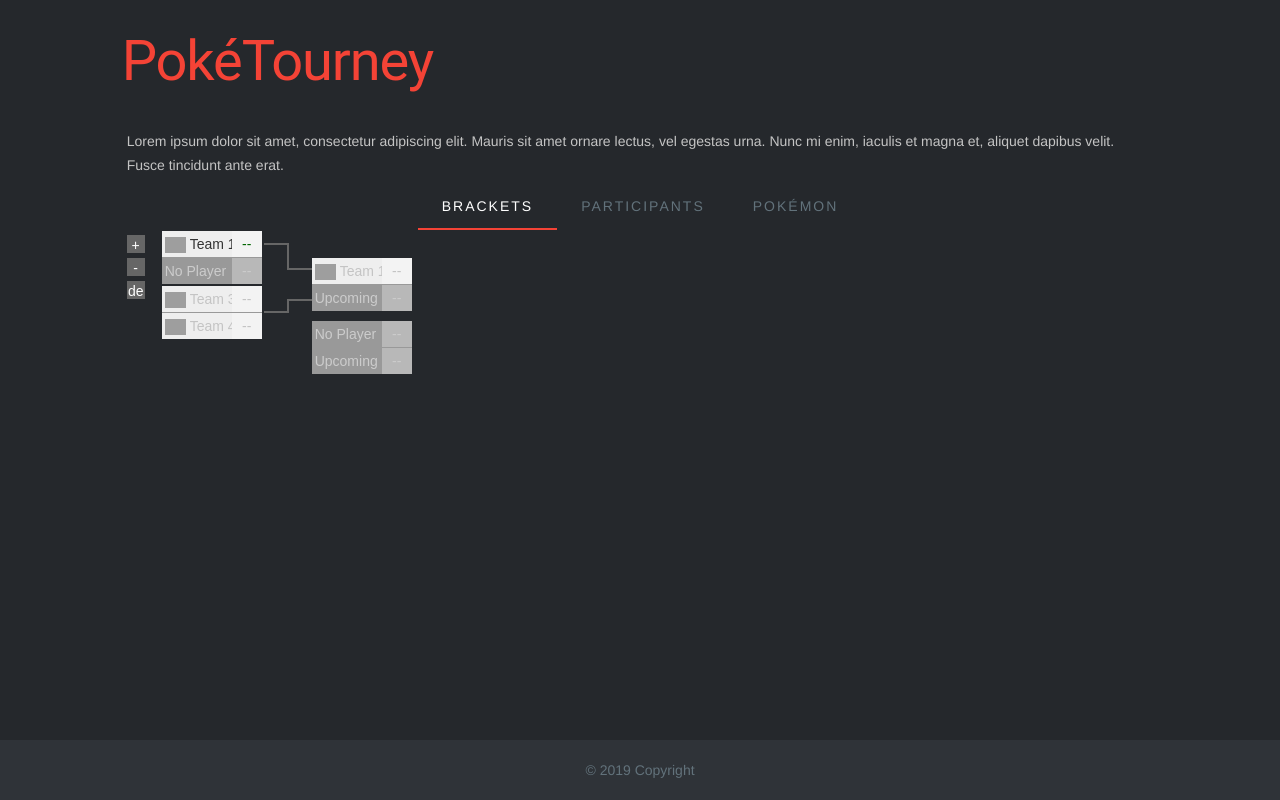
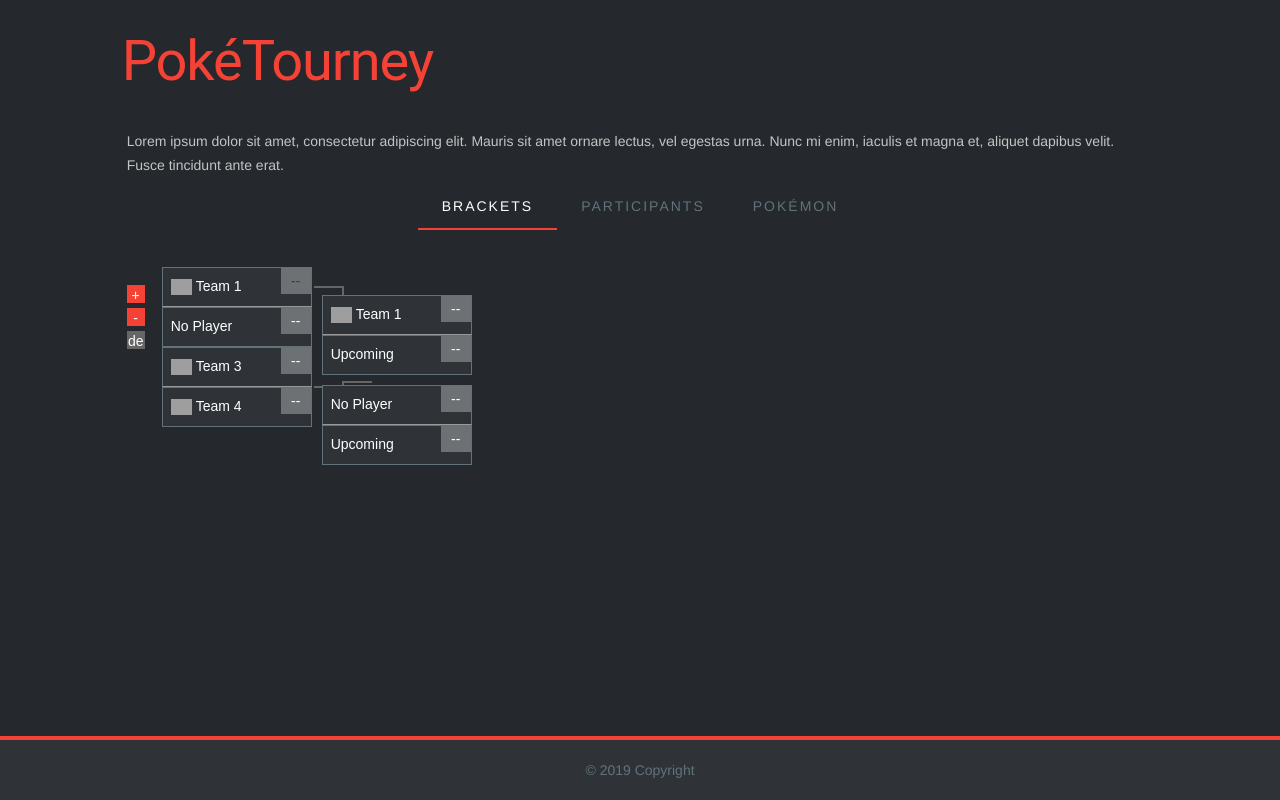
Before and after one commit to vpdsgnz/project1, a plain HTML site: page index.html in a window 1280 px wide. Drawn offline with nearby package versions, Linux system fonts and the light colour scheme; grey boxes are pictures that could not be loaded.

Commit message:
CSS for brackets, fixed footer, add image

```diff
--- a/assets/css/styles.css
+++ b/assets/css/styles.css
@@ -28,7 +28,7 @@
 
 #matches {
     overflow-y: scroll;
-    height: 300px;
+    height: 400px;
 }
 
 select {
@@ -41,6 +41,7 @@
 }
 .mdl-tabs__tab-bar {
     border-bottom: none;
+    margin-bottom: 20px;
 }
 .mdl-tabs__tab-bar a {
     text-decoration: none;
@@ -142,4 +143,61 @@
     line-height: 60px;
     color: #62727b;
     background-color: #2F3338;
+    border-top: 4px solid  #f44336;
+    z-index: 1;
 }
+
+
+/* BRACKETS */
+
+#matches {
+    padding-top: 30px;
+}
+
+.team {
+    height: 40px;
+    width: 150px !important;
+    color: #62727b;
+    background-color: #2F3338 !important;
+    border: 1px solid #62727b;
+    color: white !important;
+}
+
+.label {
+    overflow: visible !important;
+    width: 120px !important;
+    padding: 8px 0px 8px 8px !important;
+    height: 40px !important;
+}
+
+.round {
+    margin-right: 60px !important;
+}
+
+.tools {
+    /* background-color: #f44336 !important; */
+}
+
+.increment {
+    background-color: #f44336 !important;
+
+}
+
+.decrement {
+    background-color: #f44336 !important;
+}
+
+/* .zerofit {
+    height: 50px;
+} */
+
+::-webkit-scrollbar {
+    -webkit-appearance: none;
+    width: 7px;
+}
+
+::-webkit-scrollbar-thumb {
+    border-radius: 4px;
+    background-color: rgba(0, 0, 0, 0.5);
+    -webkit-box-shadow: 0 0 1px rgba(255,255,255,.5);
+}
--- a/assets/javascript/main.js
+++ b/assets/javascript/main.js
@@ -58,7 +58,7 @@
         teamHeight: 600,
         scoreHeight: 600,
         matchMargin: 10,
-        roundMargin: 50,
+        roundMargin: 60,
         init: customData,
         decorator: {
             edit: edit_fn,
--- a/index.html
+++ b/index.html
@@ -102,7 +102,7 @@
                         </section>
                         <aside class="main col-3">
                             <h4>Pokemon Name</h4>
-                            <img class="poke-sprite" src="https://www.pinclipart.com/picdir/middle/170-1703915_pokemon-leaf-green-ice-bird-ho-oh-sprite.png" alt="Pokemon - Ho Oh Sprite Png"><br>
+                            <img class="poke-sprite" src="assets/images/pokemon_PNG148.png" alt="Pokemon - Pickachu"><br>
                             <h6>HP:</h6><span class="stat-text">20</span><br>
                             <h6>Attack:</h6><span class="stat-text">20</span><br>
                             <h6>Defense:</h6><span class="stat-text">20</span><br>
```
Also changed, not shown: assets/images/pokemon_PNG148.png (added), 2 other files.
